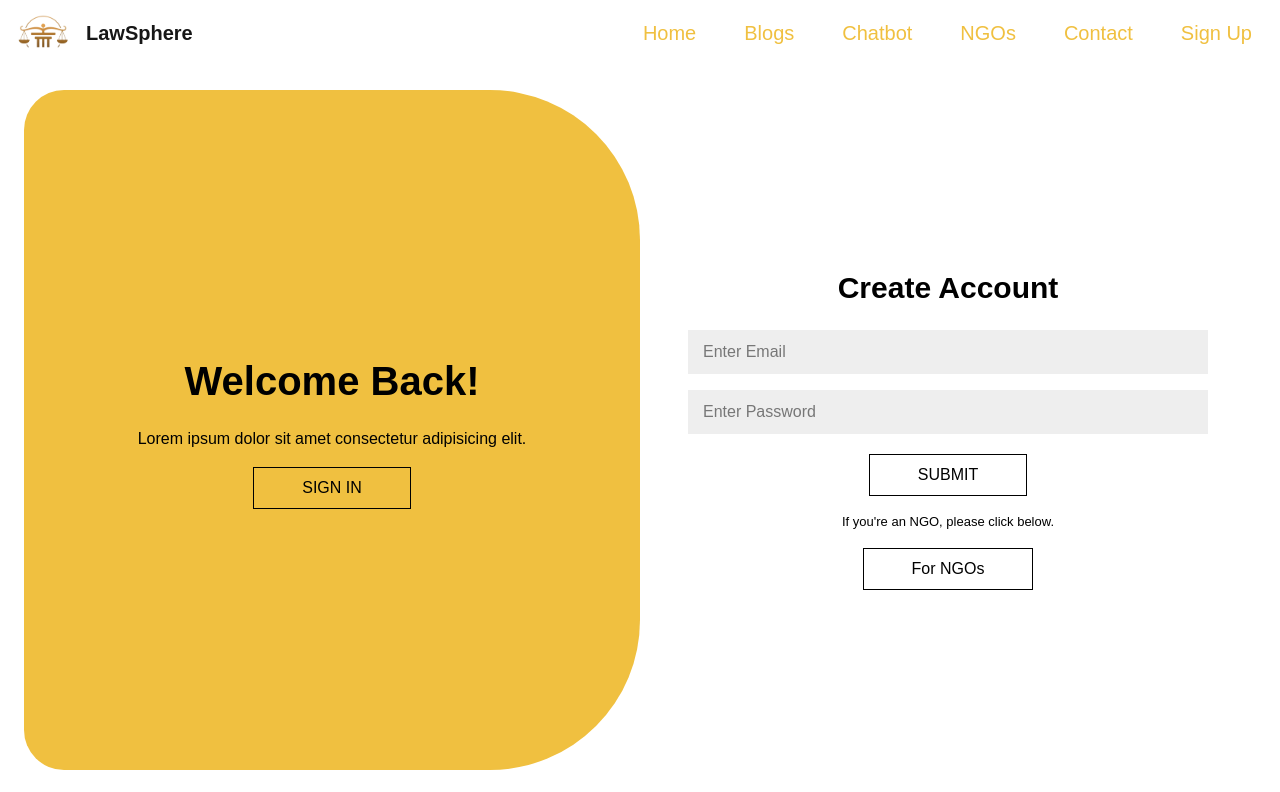
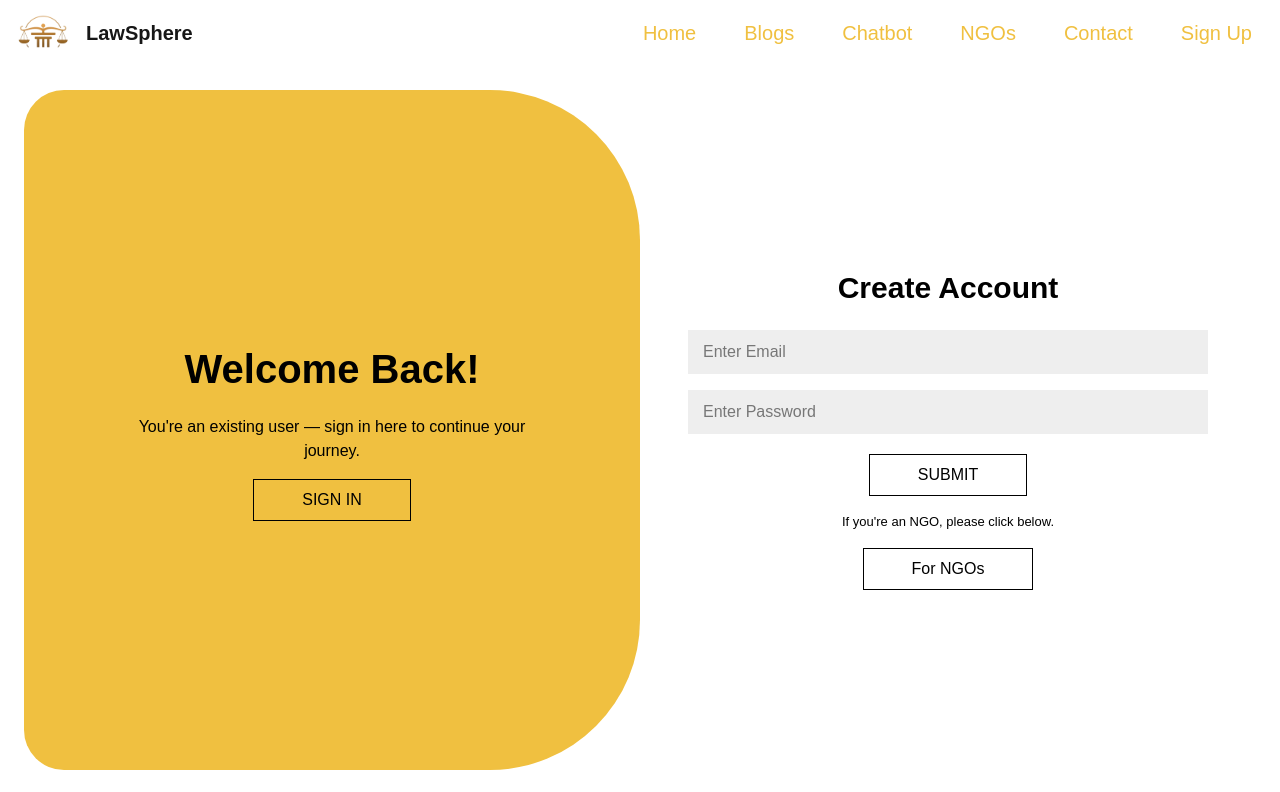
Before and after one commit to Shifa3016/ai_legal_assistance, a Next.js app: page /signup in a window 1280 px wide. Shown: the top 792 px of the page. Built offline with nearby package versions, Linux system fonts and the light colour scheme.

Commit message:
Update page.js

```diff
--- a/app/signup/page.js
+++ b/app/signup/page.js
@@ -45,7 +45,7 @@ export default function SignupPage() {
         <div className="left-signup bg-[#f0c040] w-full md:w-[50%] flex flex-col items-center justify-center text-center rounded-[40px] md:rounded-tl-[40px] md:rounded-bl-[40px] md:rounded-tr-[150px] md:rounded-br-[150px] py-6 px-4 md:px-[100px]">
           <h1 className="text-[30px] md:text-[40px] font-bold">Welcome Back!</h1>
           <p className="text-[14px] md:text-[16px] my-4">
-            Lorem ipsum dolor sit amet consectetur adipisicing elit.
+            You're an existing user — sign in here to continue your journey.
           </p>
           <button
             onClick={() => router.push("/signin")}
```
